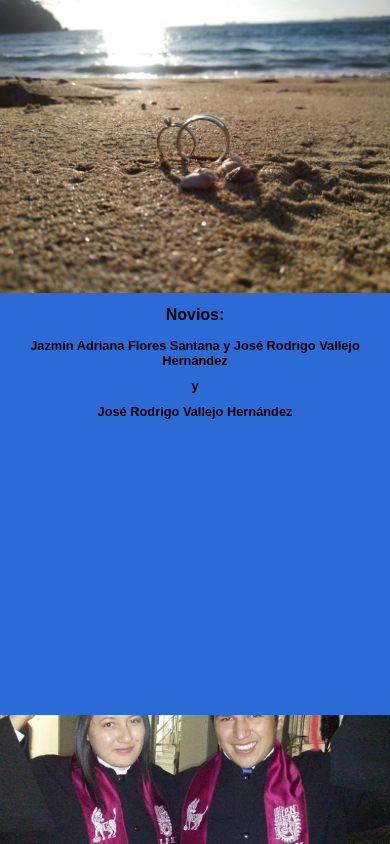
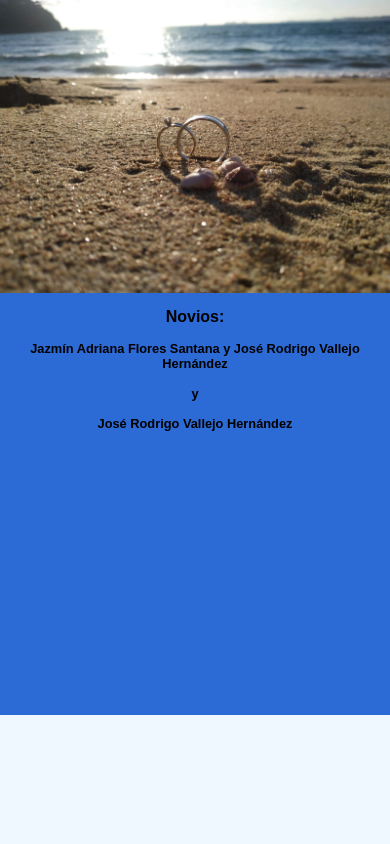
Before and after one commit to VGM137/weddingInvitation, a React app: page / in a window 390 px wide. Built offline with nearby package versions, Linux system fonts and the light colour scheme.

Commit message:
Ya funcionan las animaciones

```diff
--- a/package.json
+++ b/package.json
@@ -14,6 +14,7 @@
     "@babel/core": "^7.14.8",
     "@babel/preset-env": "^7.14.8",
     "@babel/preset-react": "^7.14.5",
+    "aos": "^3.0.0-beta.6",
     "babel-loader": "^8.2.2",
     "classnames": "^2.3.1",
     "clean-webpack-plugin": "^4.0.0-alpha.0",
--- a/src/actions/index.js
+++ b/src/actions/index.js
@@ -17,3 +17,8 @@ export const windowResize = (payload) => ({
   type: "PHOTO_SIZE",
   payload
  });
+
+ export const displayPhoto = (payload) => ({
+  type: "DISPLAY_PHOTO",
+  payload
+ });
--- a/src/assets/styles/components/InfoContainer.scss
+++ b/src/assets/styles/components/InfoContainer.scss
@@ -16,10 +16,24 @@
   text-align: center;
   background: rgb(44, 106, 213);
   width: 100%;
+  overflow: hidden;
 }
 .main-text{
   font-size: 1em;
+  margin: 15px auto;
 }
 .secondary-text{
   font-size: .8em;
+  margin: 15px auto;
 }
+
+
+.visible{
+  animation-name: example;
+  animation-duration: 2s;
+}
+
+@keyframes example {
+  from {margin-top: 100px;}
+  to {margin-top: 15px;}
+}
--- a/src/assets/styles/components/PhotosContainer.scss
+++ b/src/assets/styles/components/PhotosContainer.scss
@@ -8,8 +8,15 @@
 
 @media screen and (max-width: 767px){
   .photos-container{
-    height: 100%;
+    height: 100vh;
     display: inline-flex;
     flex-direction: column;
   }
+  .portrait{
+    width: 100%;
+    height: 100%;
+    padding: 5px;
+    background-color: aliceblue;
+    box-sizing: border-box;
+  }
 }
--- a/src/components/Carousel.jsx
+++ b/src/components/Carousel.jsx
@@ -9,7 +9,7 @@ const Carousel = (props) => {
   let isMobile = props.windowSize.width < 768
 
   const handleScroll = (e) => {
-    console.log(e)
+    /* console.log(e) */
   }
 
   return(
--- a/src/components/InfoContainer.jsx
+++ b/src/components/InfoContainer.jsx
@@ -1,45 +1,82 @@
 import React, {useRef, useState, useMemo, useEffect}  from "react";
 import { connect } from "react-redux";
+import TextSection from "./TextSection";
+import Aos from 'aos';
+import 'aos/dist/aos.css';
 import '../assets/styles/components/InfoContainer.scss'
+
 
 const InfoContainer = (props) => {
 
-/*   setTimeout(() => {
-    let photoOne = document.getElementById('photoOne')
-    let infoContainer = document.getElementById('info-container')
-    console.log(photoOne.scrollHeight)
-    infoContainer.style.marginTop= `${photoOne.scrollHeight}px`
-  }, 5); */
+  const targetRef = useRef(null)
+  const [isVisible, setVisible] = useState(false)
+
+  const callbackFunction = entries => {
+    const [entry] = entries
+    if(entry.isIntersecting){
+      console.log(entry)
+    }
+
+    setVisible(entry.isIntersecting)
+  }
+
+  const options = useMemo(() => {
+    return {
+      root:null,
+      rootMargin: '0px',
+      threshold: 1
+    }
+  }, [])
+
+  useEffect(() => {
+    const observer = new IntersectionObserver(callbackFunction, options)
+    const currentTarget = targetRef.current
+/*     console.log(currentTarget) */
+
+    if(currentTarget) observer.observe(currentTarget)
+
+    return () => {
+      if(currentTarget) observer.unobserve(currentTarget)
+    }
+  }, [targetRef, options])
+
 
   return (
-    <div id='info-container' className='info-container' style={{marginTop: `${props.hero}px`}}>
-      <div id='text-section' className='text-section engaged-couple' /* ref={ targetRef } */>
+    <div
+      id='info-container'
+      className='info-container'
+      style={{marginTop: `${props.hero}px`}}
+      ref={targetRef}
+    >
+      <TextSection specific='engaged-couple'>
         <h1 id='main-text' className='main-text'>Novios:</h1>
         <h2 id='secondary-text' className='secondary-text'>Jazmín Adriana Flores Santana y José Rodrigo Vallejo Hernández</h2>
         <h2 id='secondary-text' className='secondary-text'>y</h2>
         <h2 id='secondary-text' className='secondary-text'>José Rodrigo Vallejo Hernández</h2>
-      </div>
-      <div id='text-section' className='text-section parents' /* ref={ targetRef } */>
+      </TextSection>
+
+      <TextSection specific='parents'>
         <h1 id='main-text' className='main-text'>Papás de la novia:</h1>
         <h2 id='secondary-text' className='secondary-text'>Graciela Santana Rivera y Adrián Flores Rodriguez</h2>
         <h1 id='main-text' className='main-text'>Papás del novio:</h1>
         <h2 id='secondary-text' className='secondary-text'>María de los Ángeles Hernández Ayala y José Rodrigo Vallejo Calderon </h2>
-      </div>
-      <div id='text-section' className='text-section good-parents'/*  ref={ targetRef } */>
+      </TextSection>
+
+      <TextSection specific='good-parents'>
         <h1 id='main-text' className='main-text'>Padrinos:</h1>
-      </div>
-      <div id='text-section' className='text-section ladies' /* ref={ targetRef } */>
+      </TextSection>
+      <TextSection specific='ladies'>
         <h1 id='main-text' className='main-text'>Damas:</h1>
-      </div>
-      <div id='text-section' className='text-section event' /* ref={ targetRef } */>
+      </TextSection>
+      <TextSection specific='event'>
         <h1 id='main-text' className='main-text'>Fecha:</h1>
         <h2 id='secondary-text' className='secondary-text'>27 de Noviembre de 2021 </h2>
         <h1 id='main-text' className='main-text'>Ceremonia:</h1>
         <h2 id='secondary-text' className='secondary-text'>Lugar</h2>
         <h1 id='main-text' className='main-text'>Salón:</h1>
         <h2 id='secondary-text' className='secondary-text'>Jardín Flores</h2>
-      </div>
-      <div id='text-section' className='text-section event' /* ref={ targetRef } */>
+      </TextSection>
+      <TextSection specific='gifts'>
         <h1 id='main-text' className='main-text'>Mesa de regalos:</h1>
         <h2 id='secondary-text' className='secondary-text'>Link a la mesa de regalos</h2>
         <h1 id='main-text' className='main-text'>Lluvia de sobres:</h1>
@@ -47,7 +84,7 @@ const InfoContainer = (props) => {
         <h2 id='secondary-text' className='secondary-text'>Banorte</h2>
         <h2 id='secondary-text' className='secondary-text'>Santander</h2>
         <h2 id='secondary-text' className='secondary-text'>Bananmex</h2>
-      </div>
+      </TextSection>
 
     </div>
   )
--- a/src/components/PhotosContainer.jsx
+++ b/src/components/PhotosContainer.jsx
@@ -25,8 +25,17 @@ const PhotosContainer = (props) => {
       {isMobile
         ?
         <>
-          <Photo2/>
-          <Photo3/>
+          <div id='portrait' className='portrait'>
+            {props.currentPhoto == 'engaged-couple' ?
+              <>
+                <Photo2/>
+              </>
+              :
+              <>
+                <Photo1/>
+              </>
+            }
+          </div>
         </>
         :
           <Photo2/>
@@ -38,6 +47,7 @@ const PhotosContainer = (props) => {
 const mapSateToProps = (state) => {
   return {
     windowSize: state.windowSize,
+    currentPhoto: state.currentPhoto
   }
 }
 
--- /dev/null
+++ b/src/components/TextSection.jsx
@@ -0,0 +1,60 @@
+import React, {useRef, useState, useMemo, useEffect}  from "react";
+import { connect, useSelector, useDispatch  } from "react-redux";
+import { displayPhoto } from "../actions";
+
+const TextSection = ({specific, children}) => {
+
+  const dispatch = useDispatch()
+
+  const targetRef = useRef(null)
+  const [isVisible, setVisible] = useState(false)
+
+  const callbackFunction = entries => {
+    const [entry] = entries
+    if(entry.isIntersecting){
+      dispatch(displayPhoto(entry.target.classList[1]))
+      console.log(entry)
+      let children = entry.target.childNodes
+      children.forEach(child => child.classList.add('visible'))
+      setTimeout(() => {
+        children.forEach(child => child.classList.remove('visible'))
+      }, 2000);
+    }
+
+    setVisible(entry.isIntersecting)
+  }
+
+  const options = useMemo(() => {
+    return {
+      root:null,
+      rootMargin: '0px',
+      threshold: .3
+    }
+  }, [])
+
+  useEffect(() => {
+    const observer = new IntersectionObserver(callbackFunction, options)
+    const currentTarget = targetRef.current
+/*     console.log(currentTarget) */
+
+    if(currentTarget) observer.observe(currentTarget)
+
+    return () => {
+      if(currentTarget) observer.unobserve(currentTarget)
+    }
+  }, [targetRef, options])
+
+
+  return(
+    <div
+      id='text-section'
+      className={`text-section ${specific}`}
+      ref={targetRef}
+    >
+      {children}
+    </div>
+  )
+}
+
+
+export default connect(null, null)(TextSection)
--- a/src/index.js
+++ b/src/index.js
@@ -5,6 +5,10 @@ import { createStore } from 'redux';
 import { scrollingMonth } from './actions';
 import reducer from './reducers';
 import App from './routes/App.js';
+import AOS from 'aos';
+import 'aos/dist/aos.css';
+
+AOS.init()
 
 const initialState = {
   windowSize: {
@@ -14,6 +18,7 @@ const initialState = {
   hero:'',
   home:'',
   photoContainer: '',
+  currentPhoto: '',
 }
 
 const composeEnhancers = window.__REDUX_DEVTOOLS_EXTENSION__ && window.__REDUX_DEVTOOLS_EXTENSION__()
--- a/src/reducers/index.js
+++ b/src/reducers/index.js
@@ -26,6 +26,12 @@ const reducer = (state, action) => {
         photoContainer: action.payload
       }
 
+      case "DISPLAY_PHOTO":
+      return {
+        ...state,
+        currentPhoto: action.payload
+      }
+
     default :
     return state;
   }
```
Also changed, not shown: src/containers/Home.jsx (+4 -4 lines), 1 other file (tests, documents, lock files or other folders).
